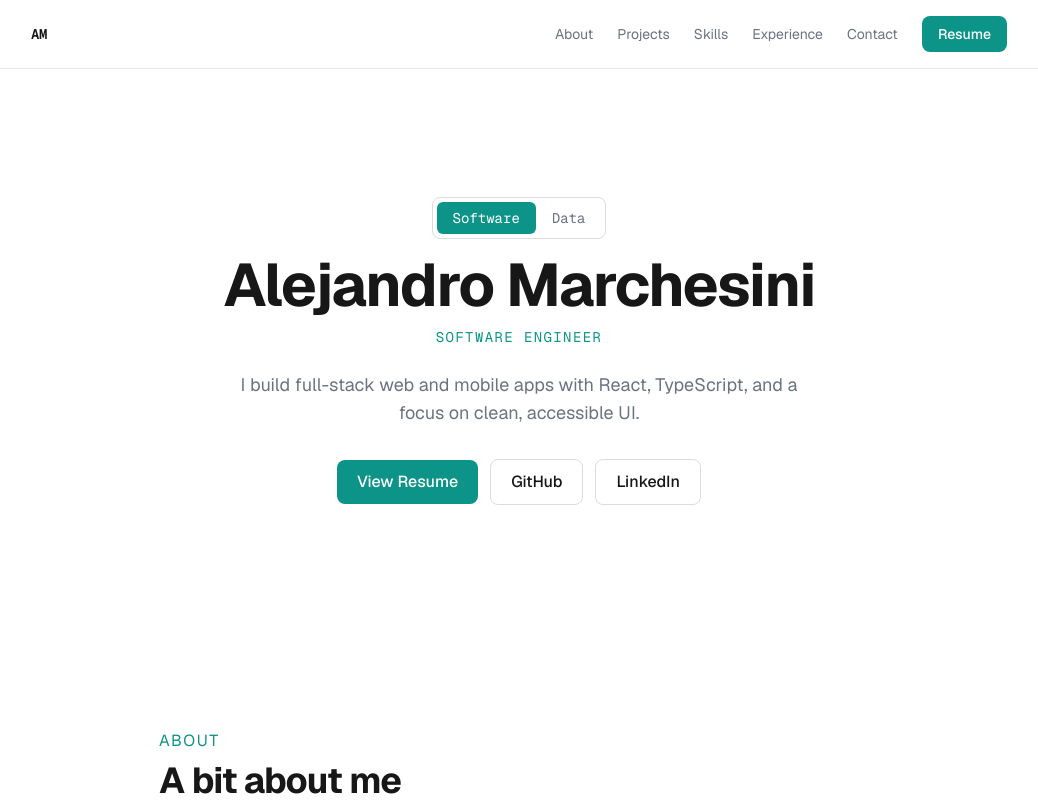
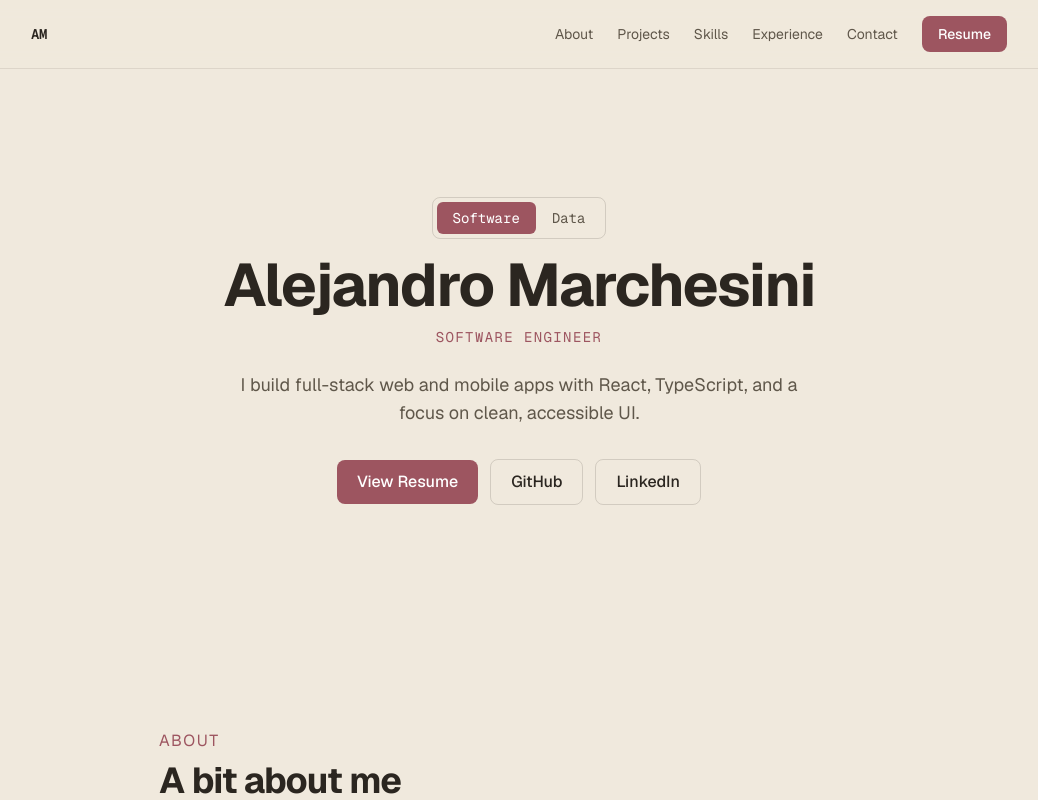
Before and after one commit to Alejandromarchesini12/portfolio-website, a Next.js app: page / in a window 1280 px wide. Shown: the top 800 px of the page, without its empty margins (121-1159 px from the left). Built offline with nearby package versions, Linux system fonts and the light colour scheme.

Commit message:
Strong switch in color palette --> Dirty Rose

```diff
--- a/src/app/globals.css
+++ b/src/app/globals.css
@@ -1,10 +1,10 @@
 @import "tailwindcss";
 
 :root {
-  --background: #ffffff;
-  --foreground: #171717;
-  --muted: #6b7280;
-  --accent: #0d9488 ; /*possible color: #0d9488, #4f46e5, #2563eb */
+  --background: #f0e9dd; /* warm beige/cream */
+  --foreground: #2b2620; /* espresso */
+  --muted: #5f574a;      /* deep taupe */
+  --accent: #9d5560;     /* dusty rose (deeper) */
 }
 
 @theme inline {
@@ -16,13 +16,6 @@
   --font-mono: var(--font-geist-mono);
 }
 
-@media (prefers-color-scheme: dark) {
-  :root {
-    --background: #0a0a0a;
-    --foreground: #ededed;
-  }
-}
-
 body {
   background: var(--background);
   color: var(--foreground);
--- a/src/components/Footer.tsx
+++ b/src/components/Footer.tsx
@@ -3,7 +3,7 @@
 export default function Footer() {
     return (
     <footer className="border-t border-foreground/10 px-6 py-8 text-center">
-        <p className="font-mono text-xs text-muted">
+        <p className="font-mono text-xs text-accent text-bold">
         Built with Next.js, TypeScript & Tailwind CSS · ©{" "}
         {new Date().getFullYear()} Alejandro Marchesini
         </p>
```
